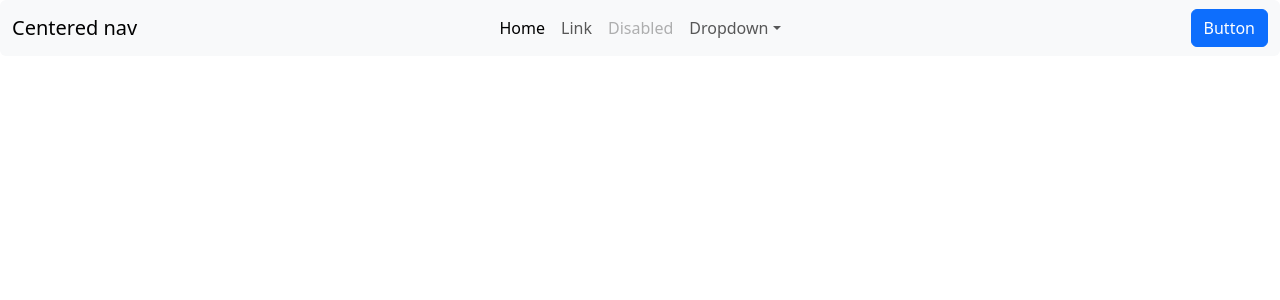
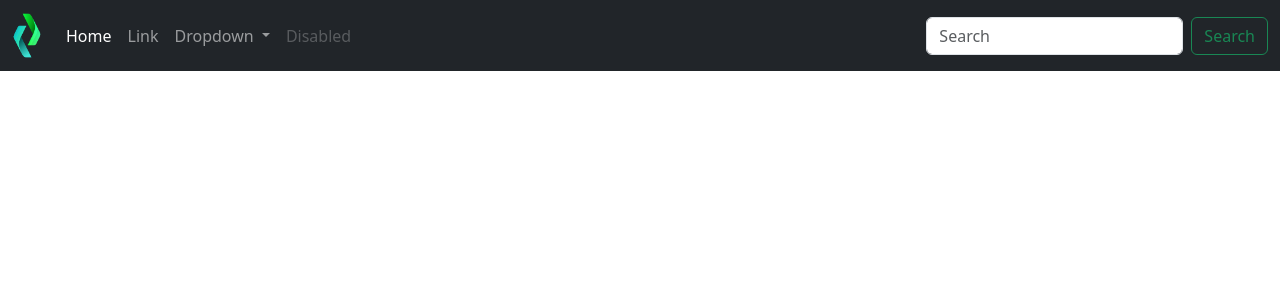
Before and after one commit to MrJapa/Django, a Django app: page / in a window 1280 px wide. Shown: the top 300 px of the page. Run offline with Django 5.2, Linux system fonts and the light colour scheme; some libraries are stand-ins or nearby versions.

Commit message:
Minor changes

```diff
--- a/Web/Japa/templates/index.html
+++ b/Web/Japa/templates/index.html
@@ -1,47 +1,63 @@
 <!DOCTYPE html>
 <html>
+
 <head>
   <title>{% block title %}{% endblock %}</title>
-    {% load static %}  <!-- Load static files -->
-    {% load bootstrap5 %}
-    {% bootstrap_css %}
-    <link rel="stylesheet" href="{% static 'index.css' %}">
+  {% load static %}
+  <!-- Load static files -->
+  {% load bootstrap5 %} {% bootstrap_css %}
+  <link rel="stylesheet" href="{% static 'index.css' %}" />
 </head>
+
 <body>
-    <nav class="navbar navbar-expand-lg bg-body-tertiary rounded"  aria-label="Thirteenth navbar example" >
+<nav class="navbar navbar-expand-lg navbar-dark bg-dark">
     <div class="container-fluid">
-        <button class="navbar-toggler" type="button" data-bs-toggle="collapse" data-bs-target="#navbarsExample11" aria-controls="navbarsExample11" aria-expanded="false" aria-label="Toggle navigation">
-          <span class="navbar-toggler-icon" href="#">
-            <img src={C:\Users\jjv\Desktop\Website\Web\Japa\images\logoBigger.png}>
-          </span>
+      <a class="navbar-brand" href="#">
+        <img src="{% static 'images/iconGreen.png' %}" alt="icon" width="30px" />
+      </a>
+      <button class="navbar-toggler" type="button" data-bs-toggle="collapse" data-bs-target="#navbarSupportedContent"
+        aria-controls="navbarSupportedContent" aria-expanded="false" aria-label="Toggle navigation">
+        <span class="navbar-toggler-icon"></span>
       </button>
-        <div class="collapse navbar-collapse d-lg-flex" id="navbarsExample11">
-          <a class="navbar-brand col-lg-3 me-0" href="#">Centered nav</a>
-          <ul class="navbar-nav col-lg-6 justify-content-lg-center">
+
+      <div class="collapse navbar-collapse" id="navbarSupportedContent">
+        <ul class="navbar-nav me-auto mb-2 mb-lg-0">
           <li class="nav-item">
             <a class="nav-link active" aria-current="page" href="#">Home</a>
           </li>
           <li class="nav-item">
             <a class="nav-link" href="#">Link</a>
           </li>
-            <li class="nav-item">
-              <a class="nav-link disabled" aria-disabled="true">Disabled</a>
-            </li>
           <li class="nav-item dropdown">
-              <a class="nav-link dropdown-toggle" href="#" data-bs-toggle="dropdown" aria-expanded="false">Dropdown</a>
-              <ul class="dropdown-menu">
+            <a class="nav-link dropdown-toggle" href="#" id="navbarDropdown" role="button" data-bs-toggle="dropdown"
+              aria-expanded="false">
+              Dropdown
+            </a>
+            <ul class="dropdown-menu" aria-labelledby="navbarDropdown">
               <li><a class="dropdown-item" href="#">Action</a></li>
               <li><a class="dropdown-item" href="#">Another action</a></li>
-                <li><a class="dropdown-item" href="#">Something else here</a></li>
+              <li>
+                <hr class="dropdown-divider" />
+              </li>
+              <li>
+                <a class="dropdown-item" href="#">Something else here</a>
+              </li>
             </ul>
           </li>
+          <li class="nav-item">
+            <a class="nav-link disabled" href="#" tabindex="-1" aria-disabled="true">Disabled</a>
+          </li>
         </ul>
-          <div class="d-lg-flex col-lg-3 justify-content-lg-end">
-            <button class="btn btn-primary">Button</button>
-          </div>
+        <form class="d-flex">
+          <input class="form-control me-2" type="search" placeholder="Search" aria-label="Search" />
+          <button class="btn btn-outline-success" type="submit">
+            Search
+          </button>
+        </form>
       </div>
     </div>
   </nav>
+  <script src="https://stackpath.bootstrapcdn.com/bootstrap/5.0.0-beta1/js/bootstrap.bundle.min.js"></script>
 </body>
-  <script src="../assets/dist/js/bootstrap.bundle.min.js"></script>
+
 </html>
```
Also changed, not shown: Web/Japa/static/index.css (+0 -82 lines), Web/Japa/static/images/Github.png (renamed from Web/Japa/images/Github.png), Web/Japa/static/images/Instagram.png (renamed from Web/Japa/images/Instagram.png), Web/Japa/static/images/LinkedIn.png (renamed from Web/Japa/images/LinkedIn.png), Web/Japa/static/images/icon.png (renamed from Web/Japa/images/icon.png), Web/Japa/static/images/iconGreen.png (renamed from Web/Japa/images/iconGreen.png), Web/Japa/static/images/logo.png (renamed from Web/Japa/images/logo.png), Web/Japa/static/images/logoBigger.png (renamed from Web/Japa/images/logoBigger.png). Lines whose indentation alone changed are shown as unchanged.
